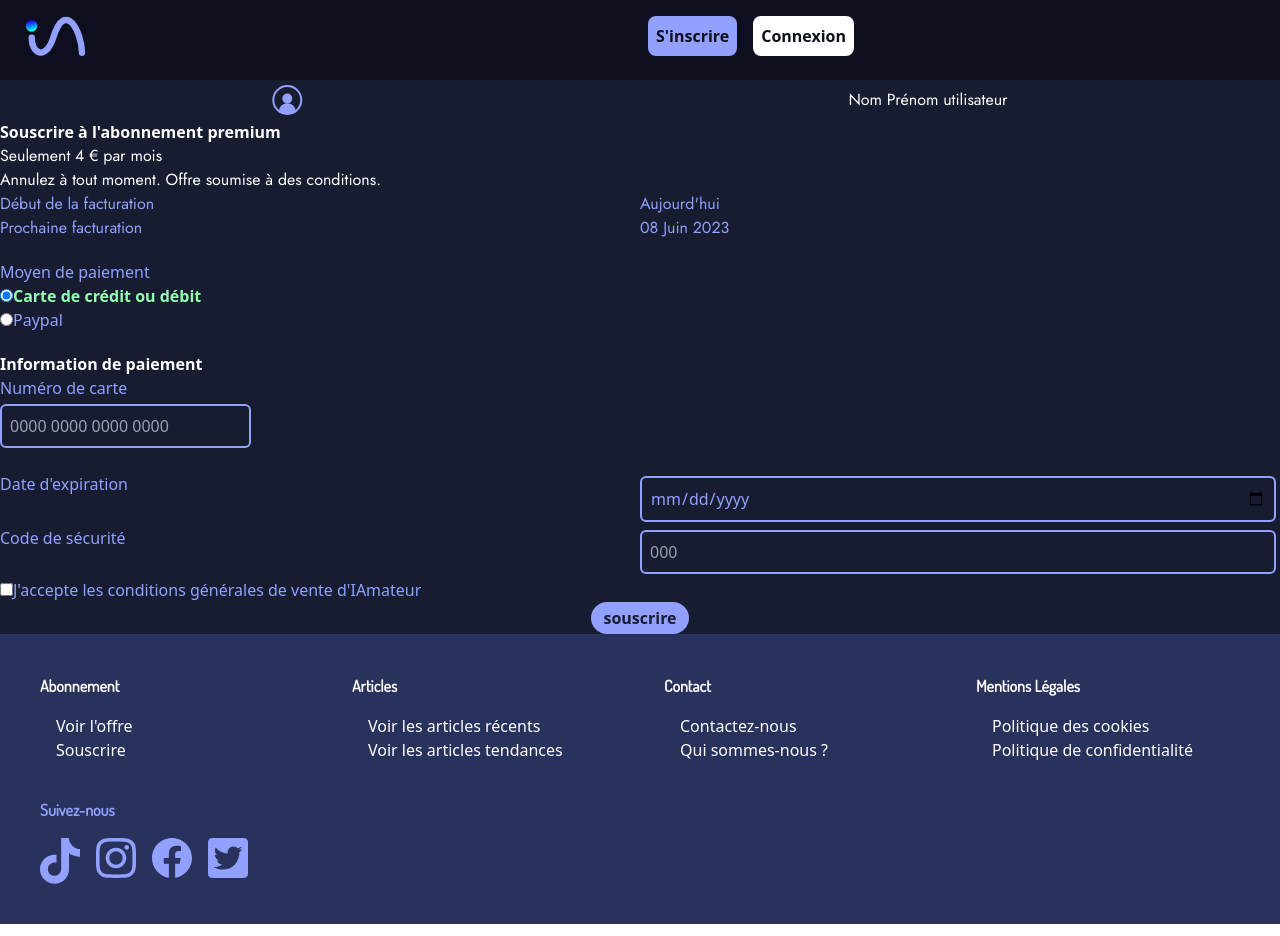
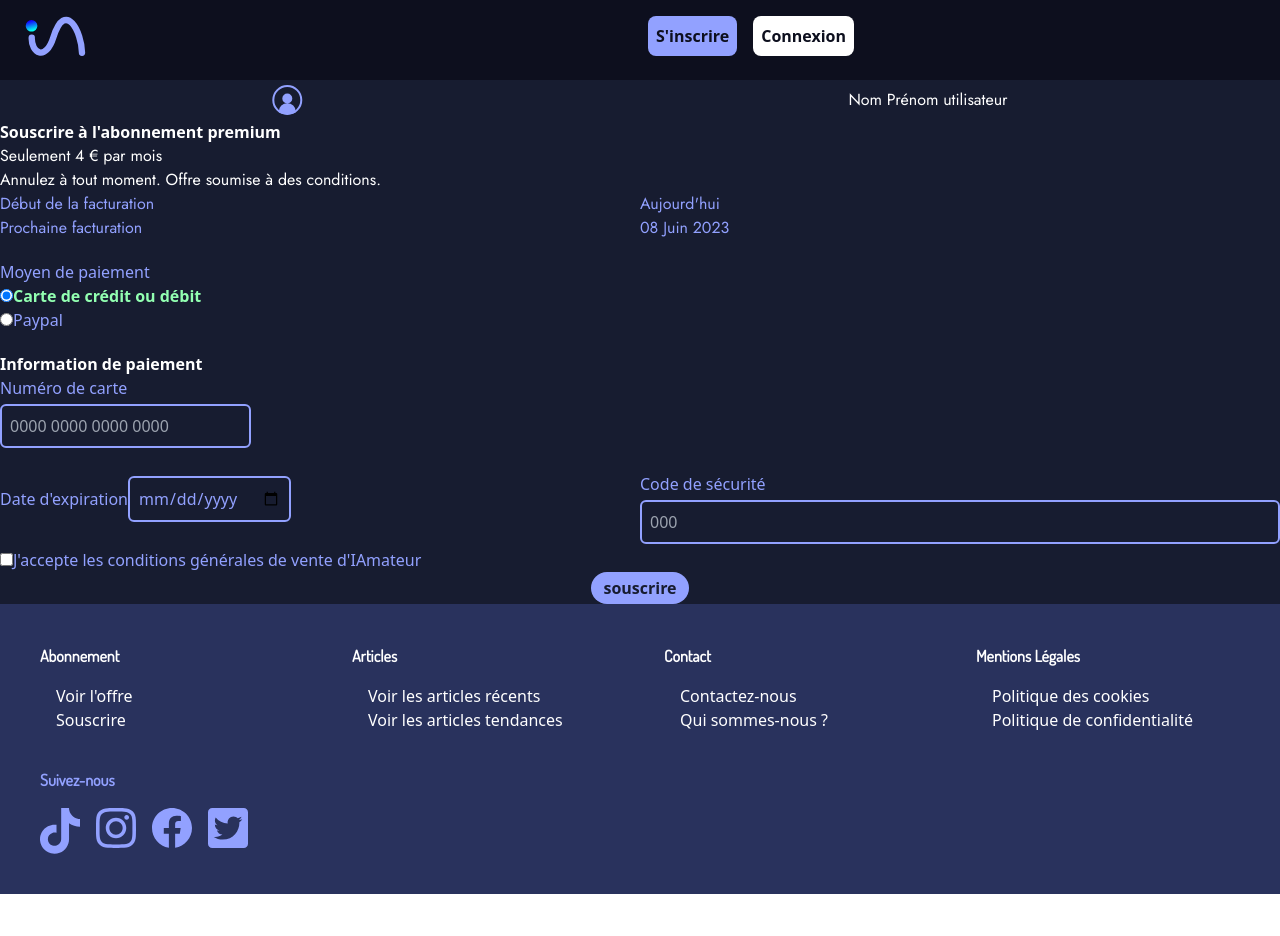
Before and after one commit to marionmura/ProjetS2_marion_yann_aline, a Vue app: page /Abonnement in a window 1280 px wide. Built offline with nearby package versions, Linux system fonts and the light colour scheme.

Commit message:
grid-formulaire

```diff
--- a/src/pages/Abonnement.vue
+++ b/src/pages/Abonnement.vue
@@ -49,12 +49,16 @@ import Usericon from '../components/icons/Usericon.vue'
             <p class="mb-5"></p>
 
             <div class="grid grid-cols-2">
-                <label class="text-violet" width="50px">Date d'expiration</label>
-                <input  type="date" id="date" placeholder="MM/AA" required class="bg-grisbg border-2 rounded-md text-violet p-2 ml-0 m-1 focus:outline-none focus:ring-2 focus:ring-vert focus:border-0" >
+                <div>
+                    <label class="text-violet" width="50px">Date d'expiration</label>
+                <input  type="date" id="date" placeholder="MM/AA" required class="bg-grisbg border-2 rounded-md text-violet p-2 ml-0 m-1 focus:outline-none focus:ring-2 focus:ring-vert focus:border-0"  w-full >
+                </div>
 
+                <div>
+                    <label class="text-violet" width="50px">Code de sécurité</label>
+                <input  type="texte" id="code" placeholder="000" required class="bg-grisbg border-2 rounded-md text-violet p-2 ml-0 my-1 focus:outline-none focus:ring-2 focus:ring-vert focus:border-0 w-full" >
+                </div>
 
-                <label class="text-violet" width="50px">Code de sécurité</label>
-                <input  type="texte" id="code" placeholder="000" required class="bg-grisbg border-2 rounded-md text-violet p-2 ml-0 m-1 focus:outline-none focus:ring-2 focus:ring-vert focus:border-0 " >
 
             </div>
 
```
